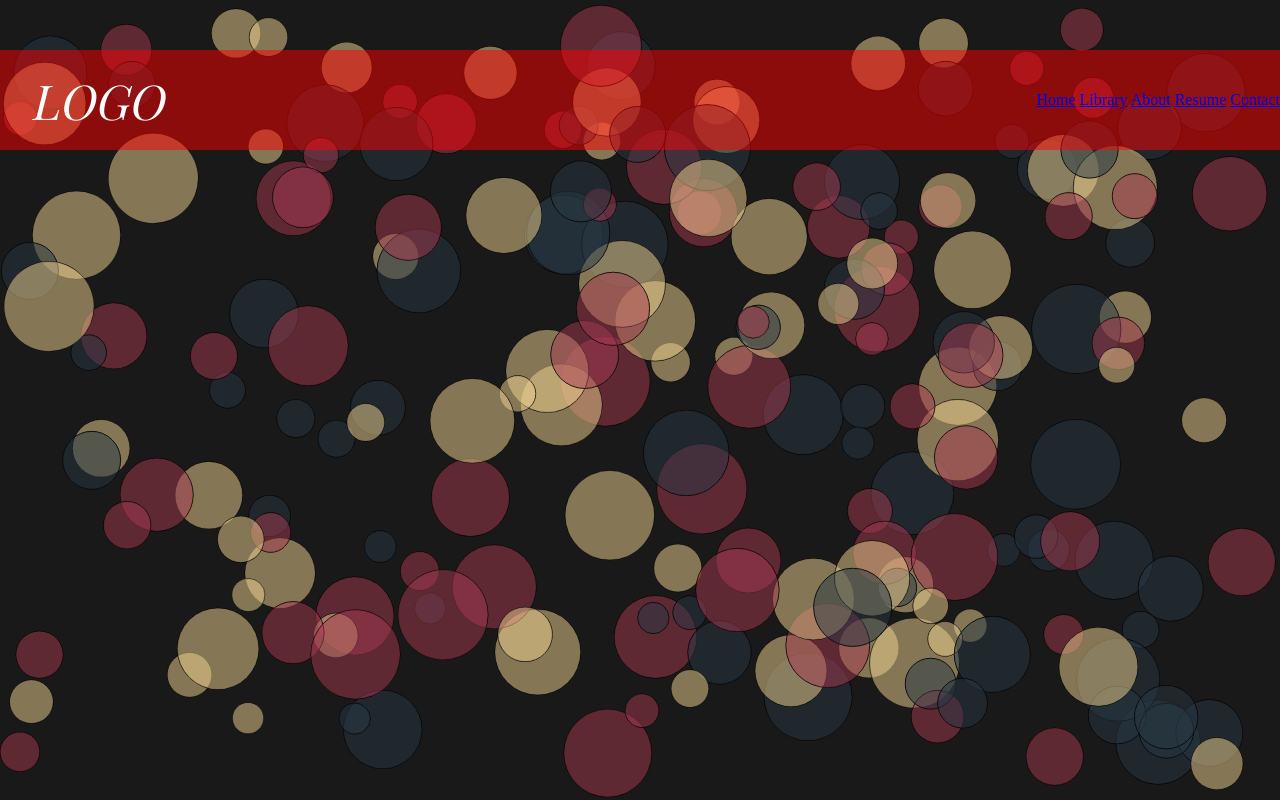
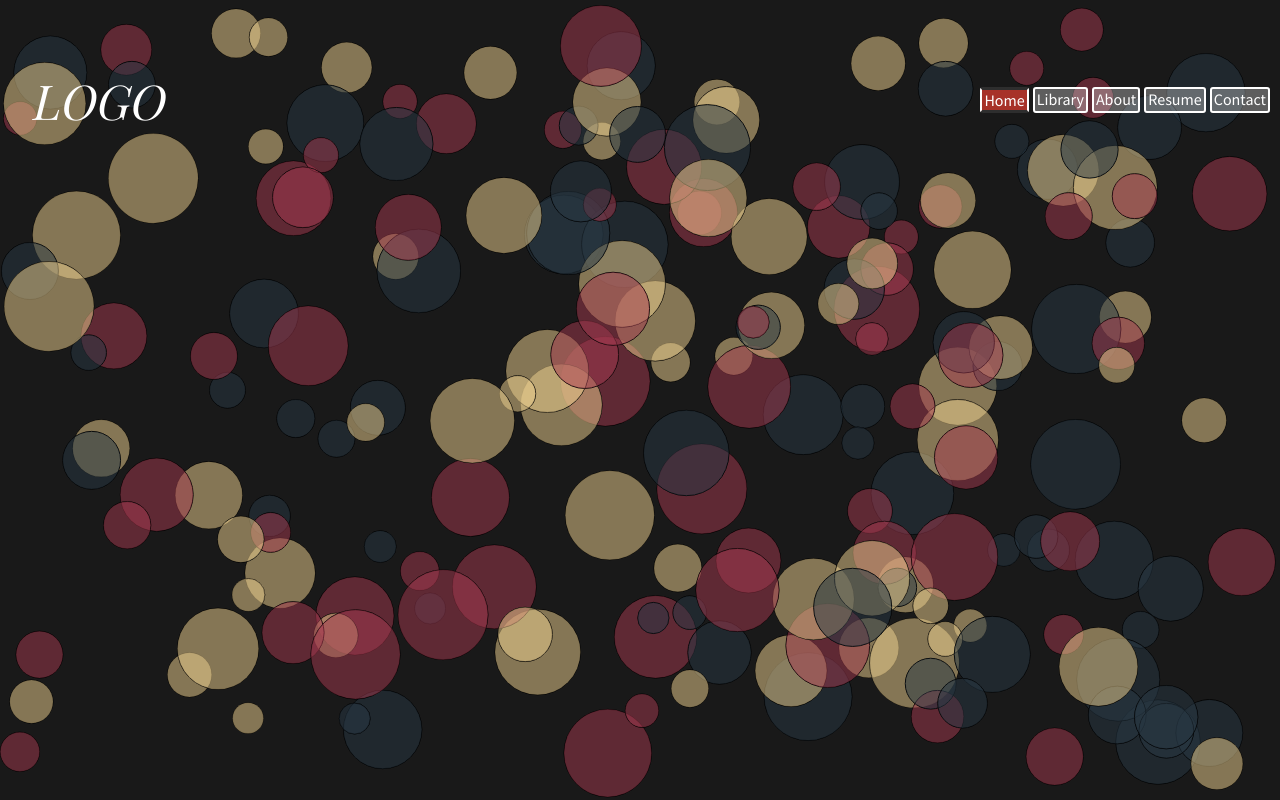
Before and after one commit to ColeyG/portfolio, a PHP site: page / in a window 1280 px wide. Run offline with PHP 8.4, Linux system fonts and the light colour scheme; some web fonts are replaced.

Commit message:
Showing the intended spartan look

```diff
--- a/css/main.css
+++ b/css/main.css
@@ -25,7 +25,6 @@ Font-Size: 16px;
 #mainHeader{
   width:100%;
   height:100px;
-  background-color: rgba(255,0,0,.5);
   margin-top:50px;
   display: flex;
   justify-content: space-between;
@@ -40,3 +39,56 @@ Font-Size: 16px;
   font-style: italic;
   color:white;
 }
+#mainNav{
+  display: flex;
+}
+.mainNavButton{
+  Font-Family: 'Source Sans Pro', Sans-Serif;
+  Font-Size: 16px;
+  color:white;
+  transition:.2s;
+  margin-left:2px;
+  margin-right:2px;
+  margin-top:2px;
+  margin-bottom:2px;
+  border:2px solid #ffffff;
+  border-radius:3px;
+  padding:2px;
+  background-color:rgba(255, 255, 255, .3);
+  text-decoration: none;
+}
+.mainNavButton:last-child{
+  margin-right:10px;
+}
+.mainNavButton:hover:nth-child(1){
+  background-color:rgba(231, 61, 48, 0.69);
+}
+.mainNavButton:hover:nth-child(2){
+  background-color: rgba(246, 130, 31, .7);
+}
+.mainNavButton:hover:nth-child(3){
+  background-color: rgba(253, 220, 3, .7);
+}
+.mainNavButton:hover:nth-child(4){
+  background-color: rgba(58, 94, 170, .7);
+}
+.mainNavButton:hover:nth-child(5){
+  background-color: rgba(118, 198, 178, .7);
+}
+#buttonOn{
+  border-top:3px solid #2e2e2e;
+  border-bottom:3px solid #2E2E2E;
+  background-color:rgba(231, 61, 48, 0.69);
+}
+@media screen and (max-width:500px){
+  #mainNav{
+    display: flex;
+    flex-direction: column;
+  }
+  .mainNavButton:last-child{
+    margin-right:2px;
+  }
+  .mainNavButton{
+    padding-right:10px;
+  }
+}
--- a/index.html
+++ b/index.html
@@ -13,11 +13,11 @@
     <header id="mainHeader">
         <div id="logo"><h2>LOGO</h2></div>
         <nav id="mainNav">
-            <a href="#">Home</a>
-            <a href="#">Library</a>
-            <a href="#">About</a>
-            <a href="#">Resume</a>
-            <a href="#">Contact</a>
+            <a class="mainNavButton" id="buttonOn" href="index.html">Home</a>
+            <a class="mainNavButton" href="#">Library</a>
+            <a class="mainNavButton" href="#">About</a>
+            <a class="mainNavButton" href="#">Resume</a>
+            <a class="mainNavButton" href="#">Contact</a>
         </nav>
     </header>
 </section>
```
